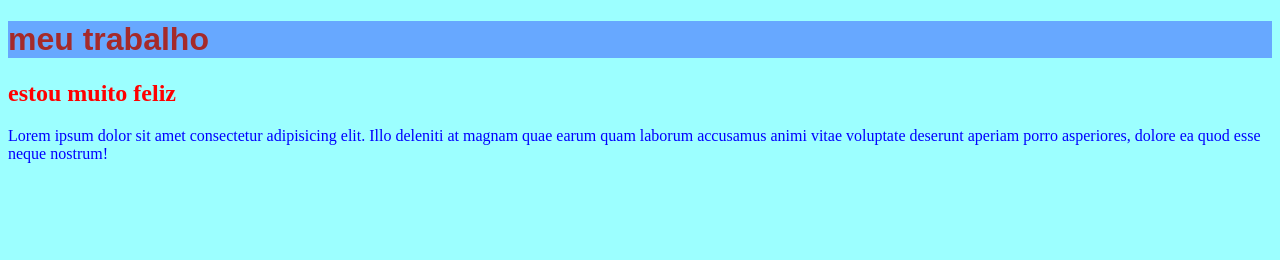
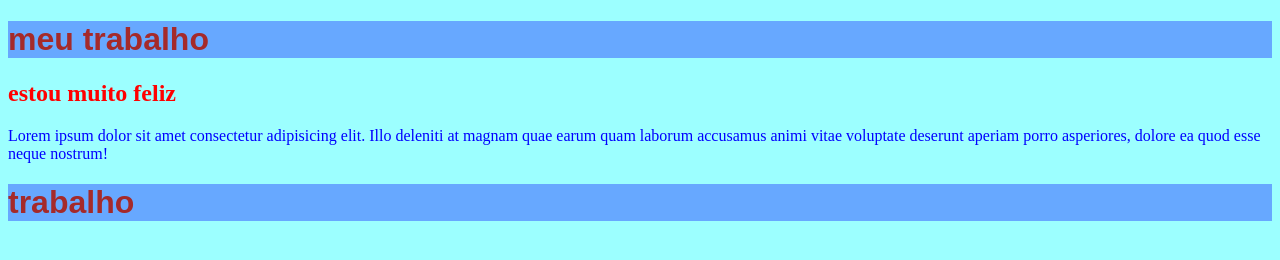
Before and after one commit to heniruqe-rodrigues/html-css, a plain HTML site: page Exercício/exercicio/index.html in a window 1280 px wide. Drawn offline with Linux system fonts and the light colour scheme.

Commit message:
mudei o Texto

```diff
--- a/Exercício/exercicio/index.html
+++ b/Exercício/exercicio/index.html
@@ -27,6 +27,8 @@
     <h1>meu trabalho</h1>
     <h2>estou muito feliz</h2>
     <p>Lorem ipsum dolor sit amet consectetur adipisicing elit. Illo deleniti at magnam quae earum quam laborum accusamus animi vitae voluptate deserunt aperiam porro asperiores, dolore ea quod esse neque nostrum!</p>
+    <h1>trabalho</h1>
+
 
 
 
```
